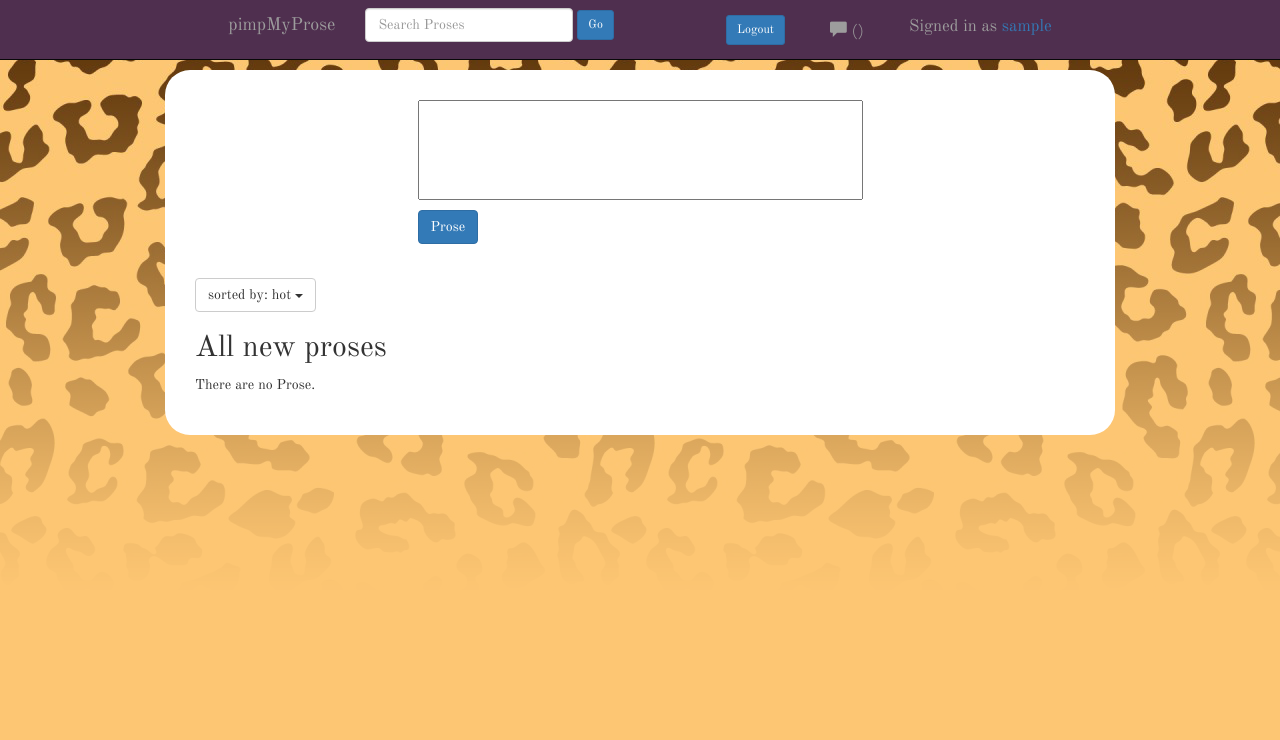
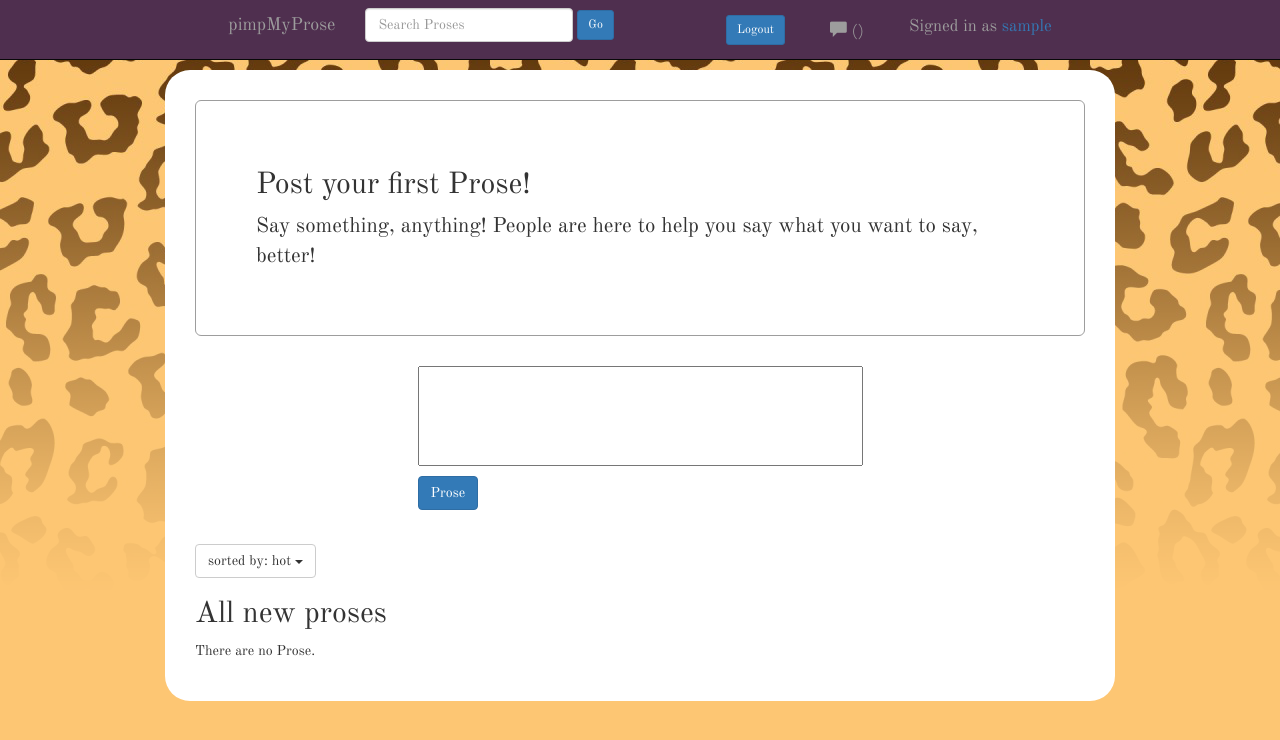
Before and after one commit to Vilos92/pimpmyprose, a Django app: page / in a window 1280 px wide. Shown: the top 740 px of the page. Run offline with Django 3.2, Linux system fonts and the light colour scheme; the visitor is signed in with stand-in values (Sample User, id 1); data that the repository does not hold is empty; parts of the project's set-up code (start-up, migrations or seed data) failed here and were passed over; some libraries are stand-ins or nearby versions.

Commit message:
Added jumbotron to show if user has not posted any Prose, and if user has not pimped any prose. Modified follow button to be wider. Modified format of the Prose details on the detail page

```diff
--- a/pimpmyprose/prose/static/css/main.css
+++ b/pimpmyprose/prose/static/css/main.css
@@ -32,6 +32,8 @@ body {
 /* Customize the bootstrap jumbotron which shows when not logged in */
 .jumbotron {
 	background-color: #ffffff;
+
+	border: 1px solid #9D9D9D;
 }
 
 .jumbotron h1 {
@@ -212,7 +214,7 @@ p.pimpProseTablePimps a {
 /* CSS For the follow button */
 .followButton {
 	font-size: 0.7em;
-	width: 75px;
+	width: 90px;
 }
 
 /* Unread prose table cell */
--- a/pimpmyprose/prose/views.py
+++ b/pimpmyprose/prose/views.py
@@ -102,6 +102,7 @@ def user_logout(request):
 def index( request, filter = 'hot' ):
 	context = RequestContext(request)
 
+	# Allow user to post Prose from index
 	if request.user.is_authenticated() and request.method == 'POST':
 		prose_form = ProseForm( data = request.POST )
 
--- a/pimpmyprose/templates/prose/follow_button.html
+++ b/pimpmyprose/templates/prose/follow_button.html
@@ -1,6 +1,6 @@
 {% if user.is_authenticated %}
 {% if userProfile.user.id != user.id %}
 <button data-user_id="{{ userProfile.user.id }}" class="followButton btn btn-mini btn-primary user_{{ userProfile.user.id }}_follow" type="button">{{ followingUser }}</button>
-{% endif %}
 
 {% endif %}
+{% endif %}
--- a/pimpmyprose/templates/prose/index.html
+++ b/pimpmyprose/templates/prose/index.html
@@ -4,6 +4,25 @@
 {% block content %}
 
 {% if user.is_authenticated %}
+
+{% if not user.userProfile.getProsesAmt %}
+<div class="jumbotron">
+	<h2>Post your first Prose!</h2>
+	<p>
+		Say something, anything! People are here to help you say what you want to say, better!
+	</p>
+</div>
+
+{% elif not user.userProfile.getPimpsAmt %}
+<div class="jumbotron">
+	<h2>Help someone by Pimping your first Prose!</h2>
+	<p>
+		A lot of people need help with their Prose, show what you have to offer!
+	</p>
+</div>
+
+{% endif %}
+
 <!-- Form to post a new Prose -->
 <form id="prose_form" method="post" action="{% url 'prose:index' %}">
 	{% csrf_token %}
--- a/pimpmyprose/templates/prose/profile.html
+++ b/pimpmyprose/templates/prose/profile.html
@@ -5,6 +5,8 @@
 
 <h1>{{ userProfile.user.username }}</h1>
 <h5><a href="{% url 'prose:profile_manage' %}">{% if userProfile.user == user %}Manage{% endif %}</a></h5>
+
+{% if user.is_authenticated %}{% include "prose/follow_button.html" %}{% endif %}
 
 <table class="table-userStats">
 	<tr>
```
Also changed, not shown: README.md.
